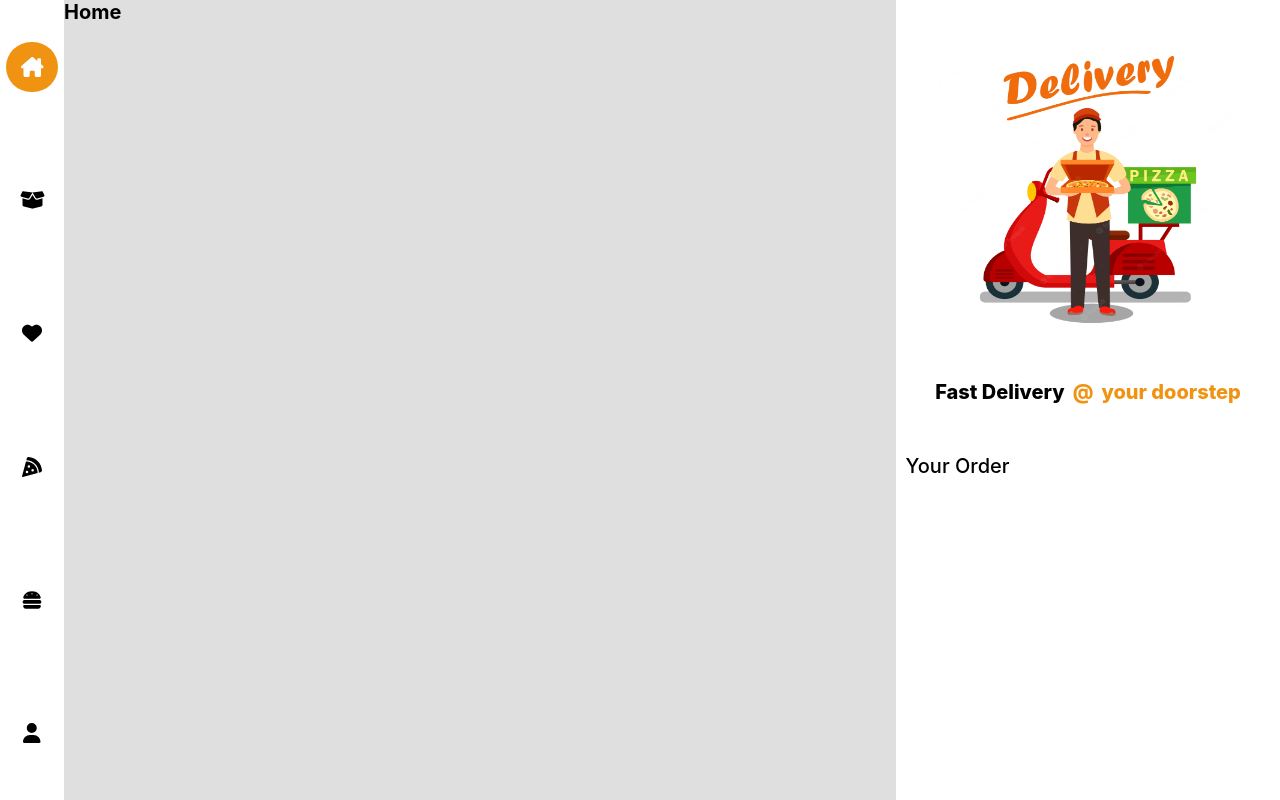
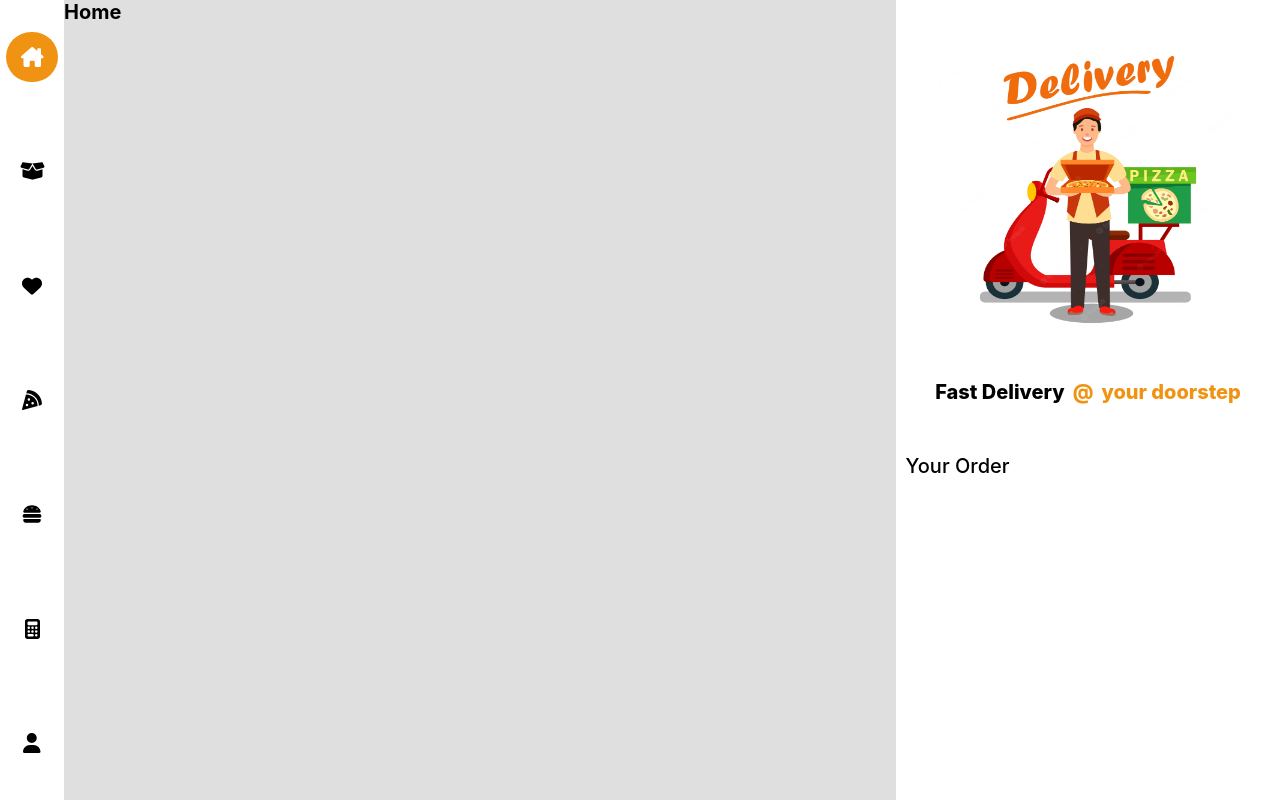
Before and after one commit to HarshitG24/mealbuddy, a React (Create React App) app in the folder frontend/: page / in a window 1280 px wide. Built offline with nearby package versions, Linux system fonts and the light colour scheme.

Commit message:
added calorie tracker in navbar

```diff
--- a/frontend/src/components/navbar/Navbar.js
+++ b/frontend/src/components/navbar/Navbar.js
@@ -7,6 +7,7 @@ import {
   faPizzaSlice,
   faBurger,
   faUser,
+  faCalculator,
 } from "@fortawesome/free-solid-svg-icons";
 import { fontSize } from "../../utils/util";
 // import { useState } from "react";
@@ -80,6 +81,18 @@ function Navbar({ selected, setSelected }) {
           }}
         />
       </a>
+      <a href="/calorie-tracker">
+        <FontAwesomeIcon
+          icon={faCalculator}
+          size={fontSize}
+          className={`font-icon ${selected === 6 ? "selected" : ""}`}
+          onClick={(e) => {
+            e.preventDefault();
+            window.location.href = "/calorie-tracker";
+            navbarClicked(6);
+          }}
+        />
+      </a>
       <a href="/settings">
         <FontAwesomeIcon
           icon={faUser}
```
